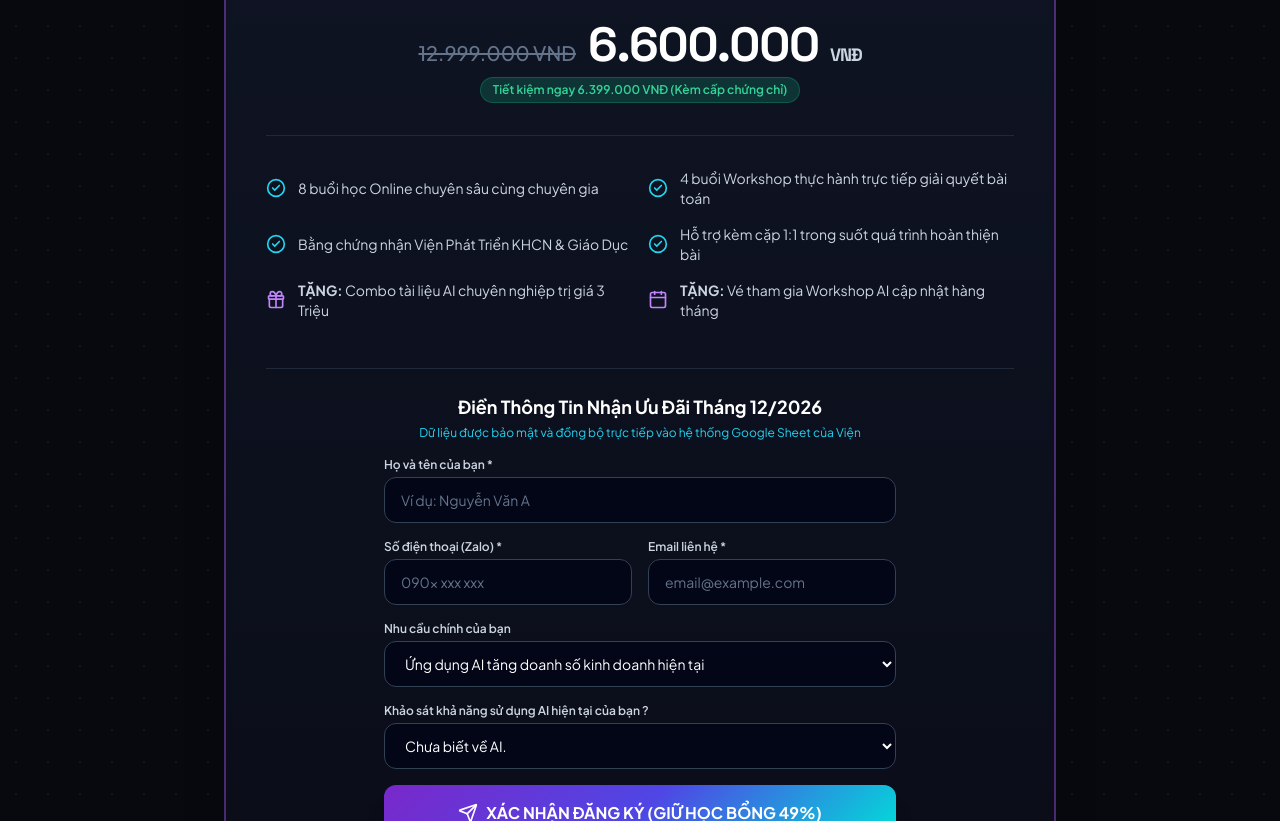
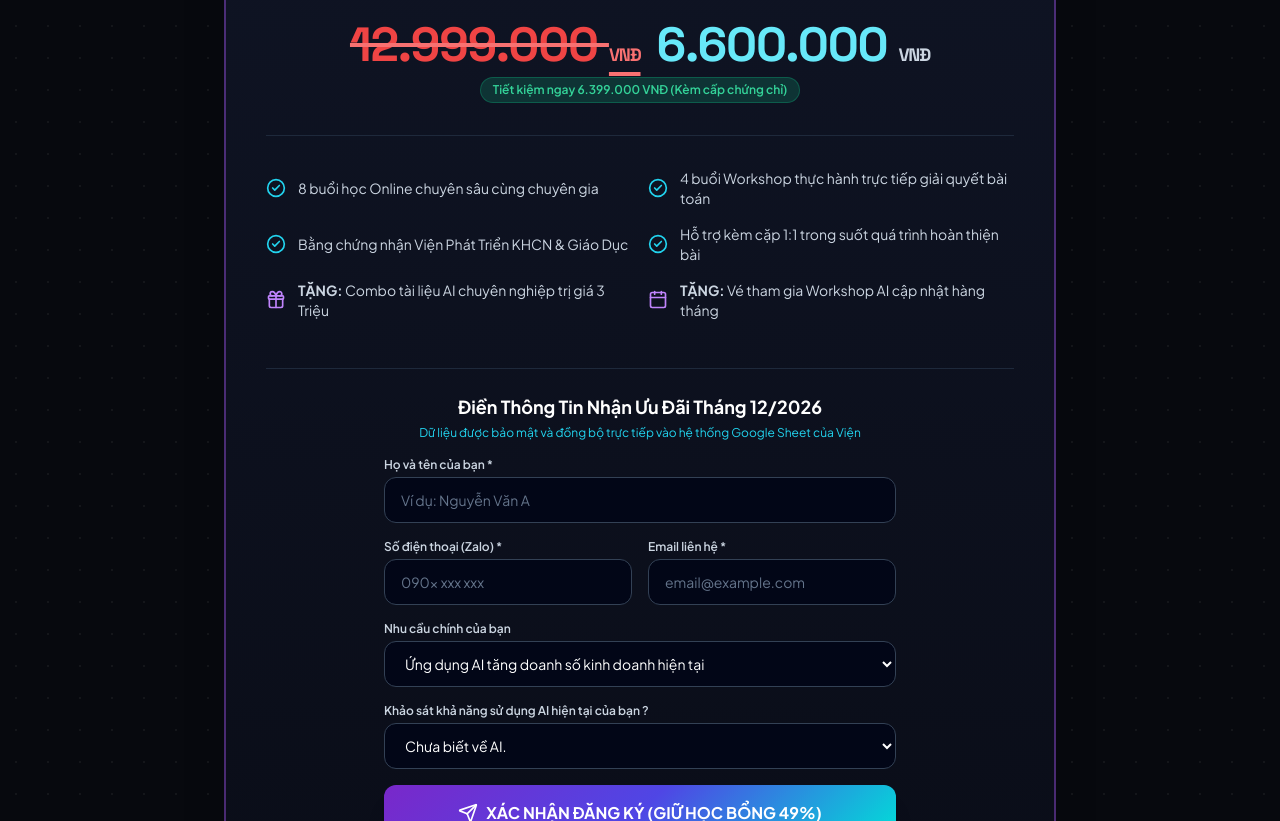
Before and after one commit to briantrivo/ohana-ai-academy, a plain HTML site: page index.html in a window 1280 px wide. Shown: the part 9654-10475 px from the top of the page. Drawn offline with nearby package versions, Linux system fonts and the light colour scheme; animation ran at ten frames a second.

Commit message:
style(pricing): set original price 12.999.000 to red color and equal font size with 6.600.000

```diff
--- a/index.html
+++ b/index.html
@@ -816,9 +816,11 @@
                     <p class="text-slate-400 text-sm mt-1">4 Tuần • 8 Buổi Online • 4 Workshop Cầm Tay Chỉ Việc</p>
 
                     <!-- Price calculation -->
-                    <div class="mt-6 flex items-baseline justify-center space-x-3">
-                        <span class="text-slate-500 line-through text-lg sm:text-xl font-medium">12.999.000 VNĐ</span>
-                        <span class="text-4xl sm:text-5xl font-black text-white font-display tracking-tight text-cyan-300">
+                    <div class="mt-6 flex items-baseline justify-center flex-wrap gap-3 sm:gap-4">
+                        <span class="text-4xl sm:text-5xl font-black font-display tracking-tight text-red-500 line-through decoration-red-400 decoration-3 sm:decoration-4">
+                            12.999.000 <span class="text-lg font-bold text-red-400">VNĐ</span>
+                        </span>
+                        <span class="text-4xl sm:text-5xl font-black font-display tracking-tight text-cyan-300">
                             6.600.000 <span class="text-lg font-bold text-slate-300">VNĐ</span>
                         </span>
                     </div>
```
